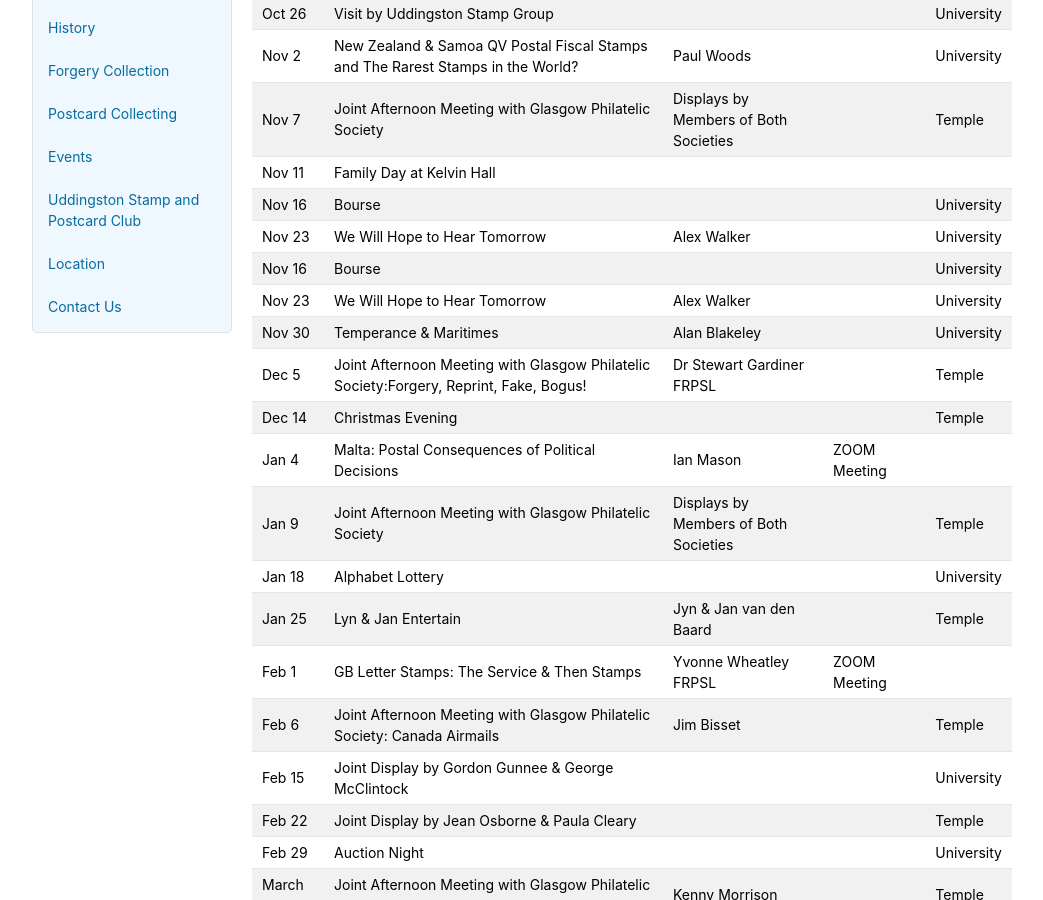
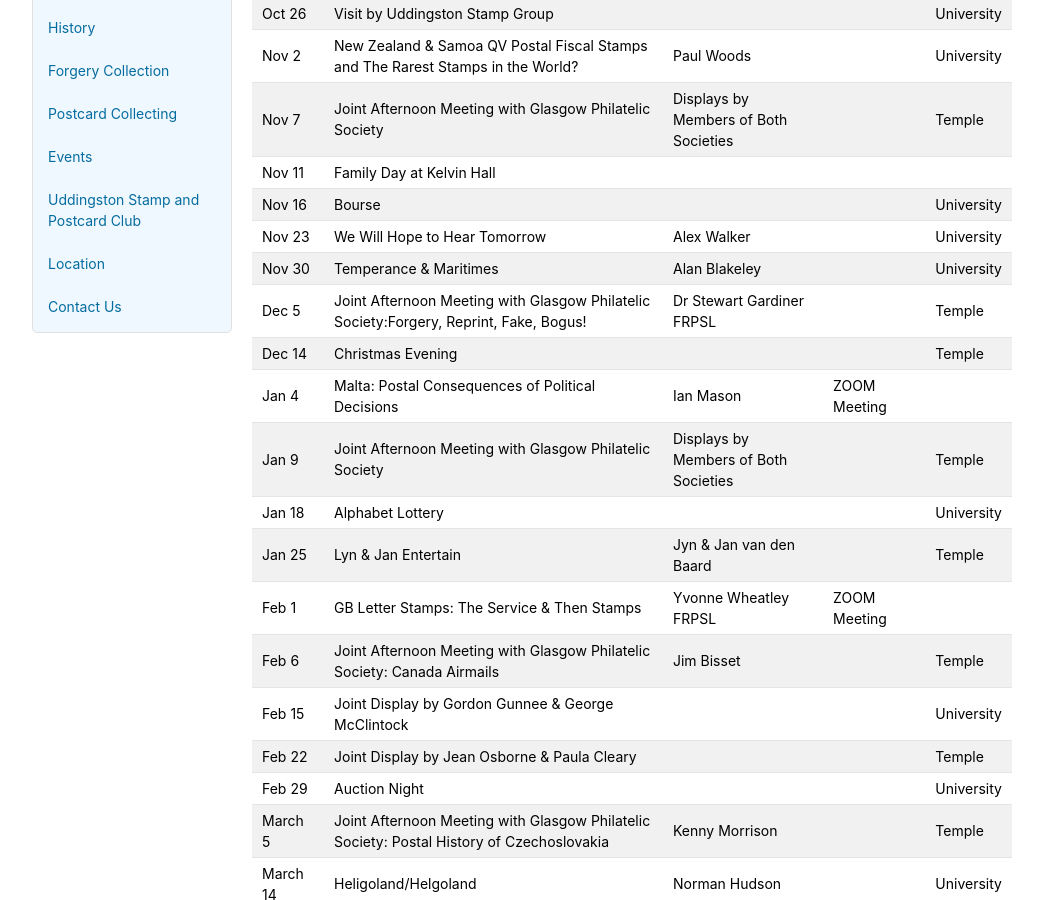
Before and after one commit to astalker/caledonian-stamps, a Jekyll site: the page built from meetings.md, in a window 1280 px wide and 900 px high, scrolled down 473 px. Shown: the whole window, without its empty margins (118-1161 px from the left). Built offline with Jekyll 4.4.1, drawn with Linux system fonts in a browser that asks for light colours; our own code applies the rules of GitHub Pages for plain Markdown files.

Commit message:
Duplication removed

```diff
--- a/meetings.md
+++ b/meetings.md
@@ -15,8 +15,6 @@ Nov 2  | New Zealand & Samoa QV Postal Fiscal Stamps and The Rarest Stamps in th
 Nov 7  | Joint Afternoon Meeting with Glasgow Philatelic Society | Displays by Members of Both Societies |             | Temple
 Nov 11 | Family Day at Kelvin Hall
 Nov 16 | Bourse |              |                 |University
-Nov 23 | We Will Hope to Hear Tomorrow| Alex Walker |              |University
-Nov 16 | Bourse |              |             |University
 Nov 23 | We Will Hope to Hear Tomorrow| Alex Walker |              |University
 Nov 30 | Temperance & Maritimes | Alan Blakeley |              |University
 Dec 5  | Joint Afternoon Meeting with Glasgow Philatelic Society:Forgery, Reprint, Fake, Bogus! | Dr Stewart Gardiner FRPSL|            | Temple
```
